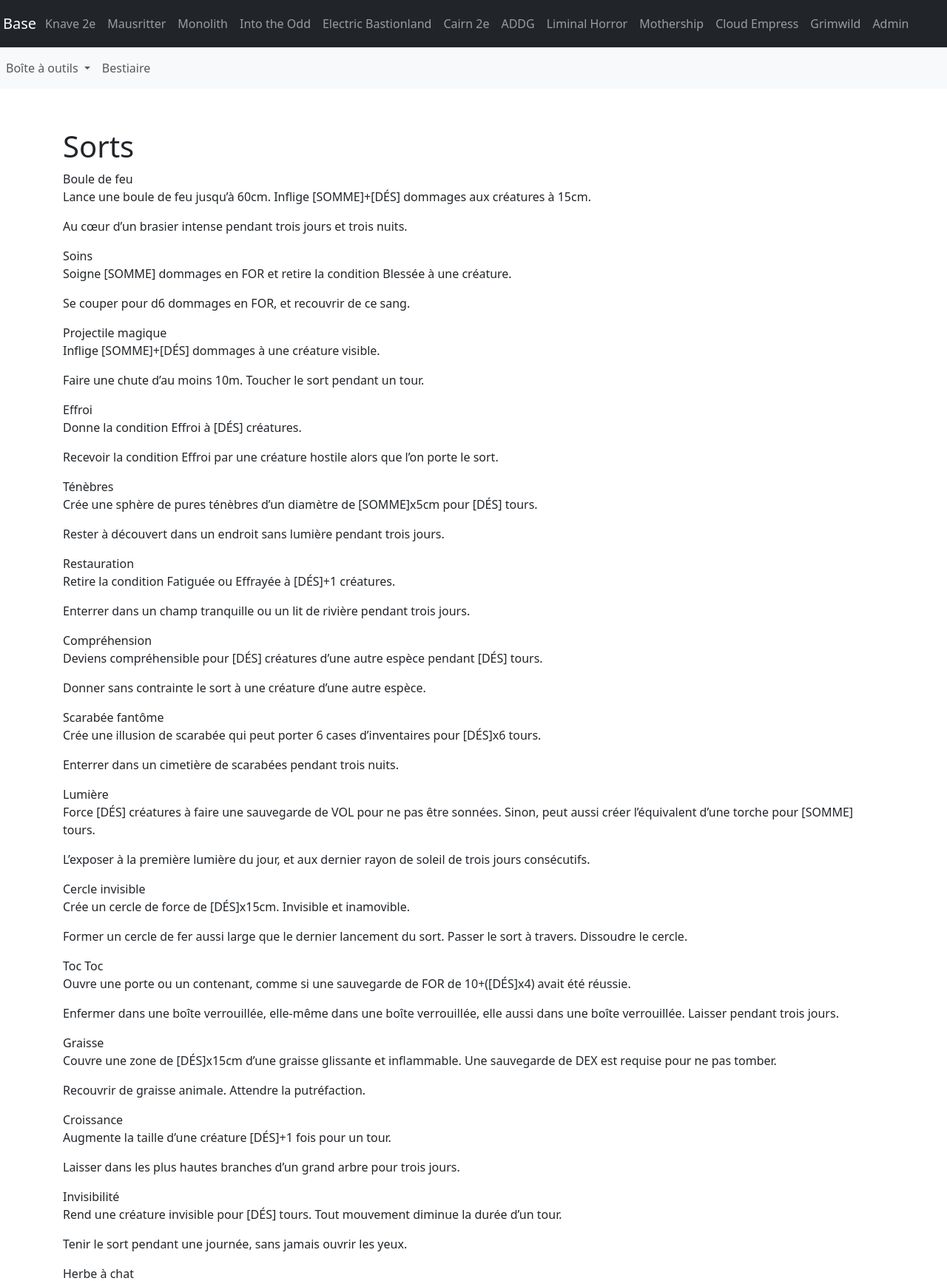
After one commit to philippe-lemaire/ttrpg_tools, a Django app: page /mausritter/liste-des-sorts/ in a window 1280 px wide. The commit adds this page. Shown: the top 1732 px of the page at 74% size. Run offline with Django 4.2, Linux system fonts and the light colour scheme.

Commit message:
logic of mausritter spell list ok

```diff
--- a/mausritter/game_logic/spells.py
+++ b/mausritter/game_logic/spells.py
@@ -94,3 +94,7 @@ class Spell:
 def generate_spell_obj():
     name, effect, recharge = spells.get(roll("2d8"))
     return Spell(name, effect, recharge)
+
+
+def get_spell_list():
+    return [Spell(*data) for data in spells.values()]
--- a/mausritter/templates/mausritter/base_mausritter.html
+++ b/mausritter/templates/mausritter/base_mausritter.html
@@ -31,6 +31,8 @@
 
                       <a class="dropdown-item" href="{% url 'mausritter:generate_spell' %}">
                           Découvrir un sort</a>
+                      <a class="dropdown-item" href="{% url 'mausritter:spell_list' %}">
+                            Liste des sorts</a>
                       <a class="dropdown-item" href="{% url 'mausritter:roll_spell' %}">
                           Lancer un sort</a>
 
--- /dev/null
+++ b/mausritter/templates/mausritter/spell_list.html
@@ -0,0 +1,21 @@
+{% extends "mausritter/base_mausritter.html" %}
+{% block title %}
+Liste des Sorts Mausritter
+{% endblock %}
+{% block content %}
+<h1>Sorts</h1>
+
+
+
+{% for spell in spells %}
+
+{{spell.name}}
+
+<p>{{spell.effect}}</p>
+
+<p>{{spell.recharge}}</p>
+
+
+{% endfor %}
+
+{% endblock %}
--- a/mausritter/urls.py
+++ b/mausritter/urls.py
@@ -33,6 +33,7 @@ urlpatterns = [
         name="character_keeper",
     ),
     path("lancer_un_sort/", views.roll_spell, name="roll_spell"),
+    path("liste-des-sorts/", views.spell_list_view, name="spell_list"),
     path("creatures/", views.CreatureListView.as_view(), name="creature_index"),
     path(
         "creatures/<int:pk>",
--- a/mausritter/views.py
+++ b/mausritter/views.py
@@ -10,7 +10,7 @@ from .game_logic.colony import generate_colony_obj
 from .game_logic.adventure_site import generate_adventure_site_obj
 from .game_logic.npc import NPC_Mouse
 from .game_logic.seeds import generate_seed_obj
-from .game_logic.spells import generate_spell_obj
+from .game_logic.spells import generate_spell_obj, get_spell_list
 from .game_logic.magic_sword import generate_magic_sword_obj
 from .game_logic.pc import generate_mouse_pc_obj
 from .game_logic.roll import roll_spell as rs
@@ -126,3 +126,10 @@ class CreatureDetailView(generic.DetailView):
         # Add in a QuerySet of all the books
         context["roll"] = random.randint(1, 6)
         return context
+
+
+def spell_list_view(request):
+    spells = get_spell_list()
+    return render(
+        request, template_name="mausritter/spell_list.html", context={"spells": spells}
+    )
```
